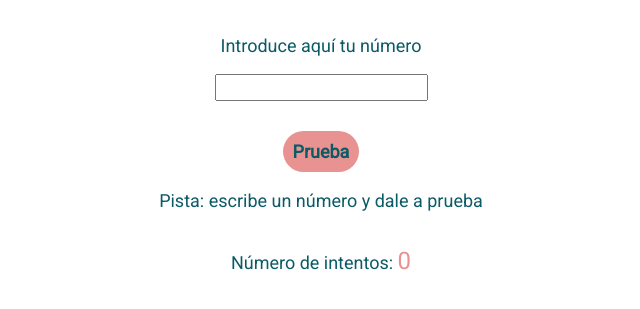
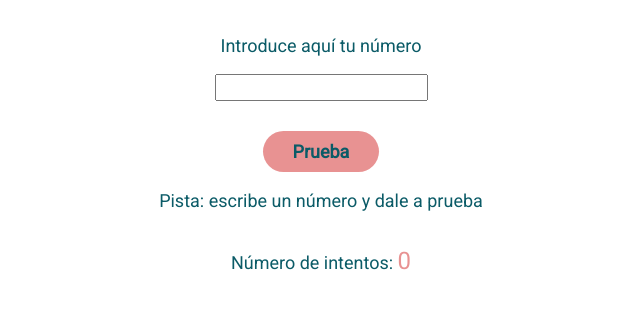
Before and after one commit to Adalab/modulo-2-evaluacion-intermedia-EstLopCor, a plain HTML site: page index.html in a window 1280 px wide. Shown: the part 65-374 px from the top of the page, without its empty margins (319-959 px from the left). Drawn offline with Linux system fonts and the light colour scheme; a web font is replaced by a local one.

Commit message:
add format

```diff
--- a/JS/main.js
+++ b/JS/main.js
@@ -5,7 +5,7 @@ const clue = document.querySelector ('.js-clue');
 const userCounter = document.querySelector ('.js-counter');
 
 let counter = 0;
-let numberRandom = getRandomNumber ();
+let numberRandom = getRandomNumber();
 
 function getRandomNumber() {
     return Math.ceil(Math.random() * 100);
--- a/index.html
+++ b/index.html
@@ -11,14 +11,14 @@
 </head>
 
 <body>
-    <div class="container">
+    <main class="container">
         <h1 class="tittle">Adivina el número</h1>
         <p>Introduce aquí tu número</p>
         <input class="js-input" id="number" type="number">
         <button class="button js-button">Prueba</button>
         <p class="js-clue">Pista: escribe un número y dale a prueba</p>
         <p>Número de intentos: <span class="counter js-counter">0</span> </p>
-    </div>
+    </main>
 
     <script type="text/javascript" src="./JS/main.js"></script>
 </body>
--- a/styles/main.css
+++ b/styles/main.css
@@ -16,7 +16,7 @@
   background-color: #e89292;
   font-weight: 800;
   border-radius: 22.5px;
-  padding: 10px;
+  padding: 10px 30px;
   margin-top: 30px;
   border: none;
 }
```
